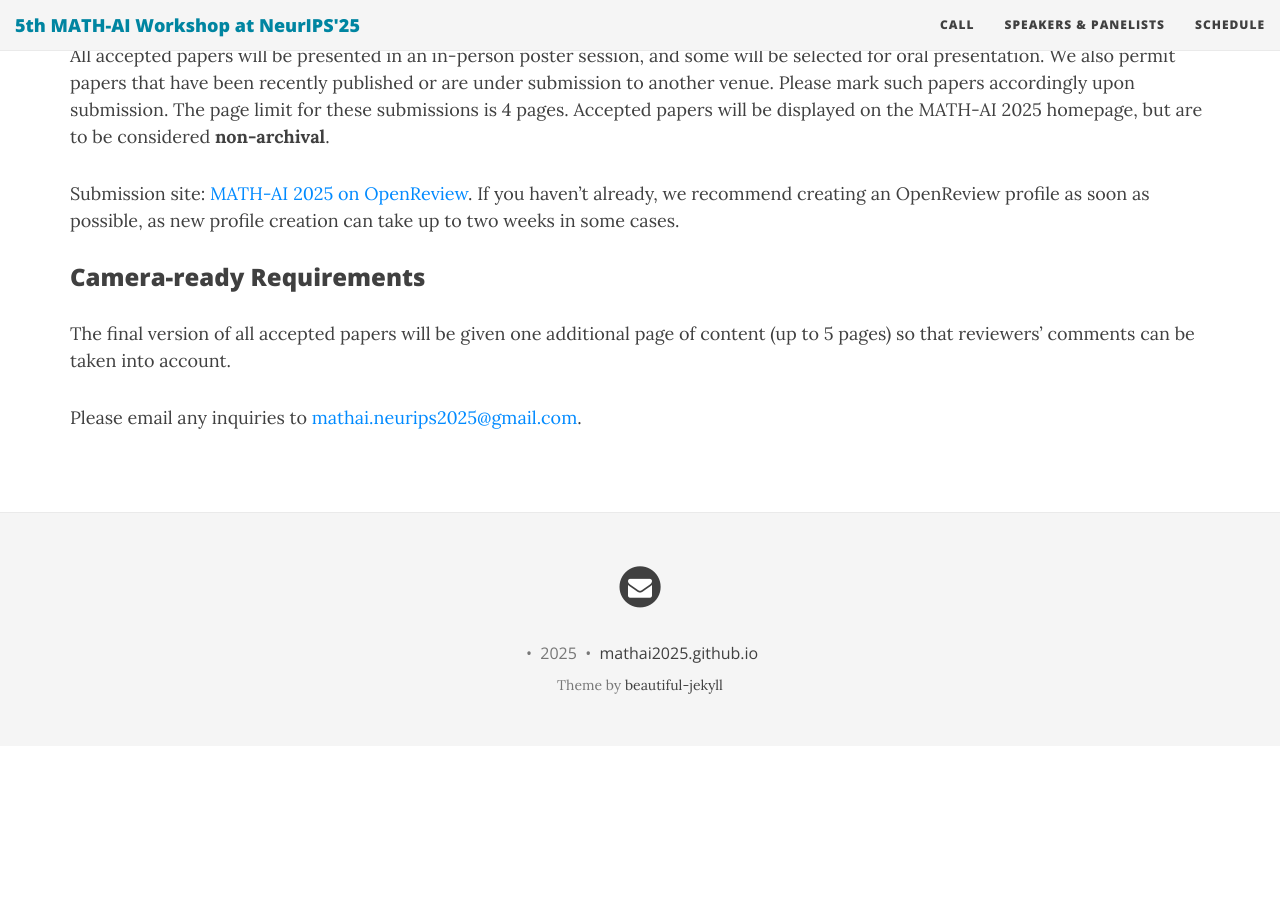
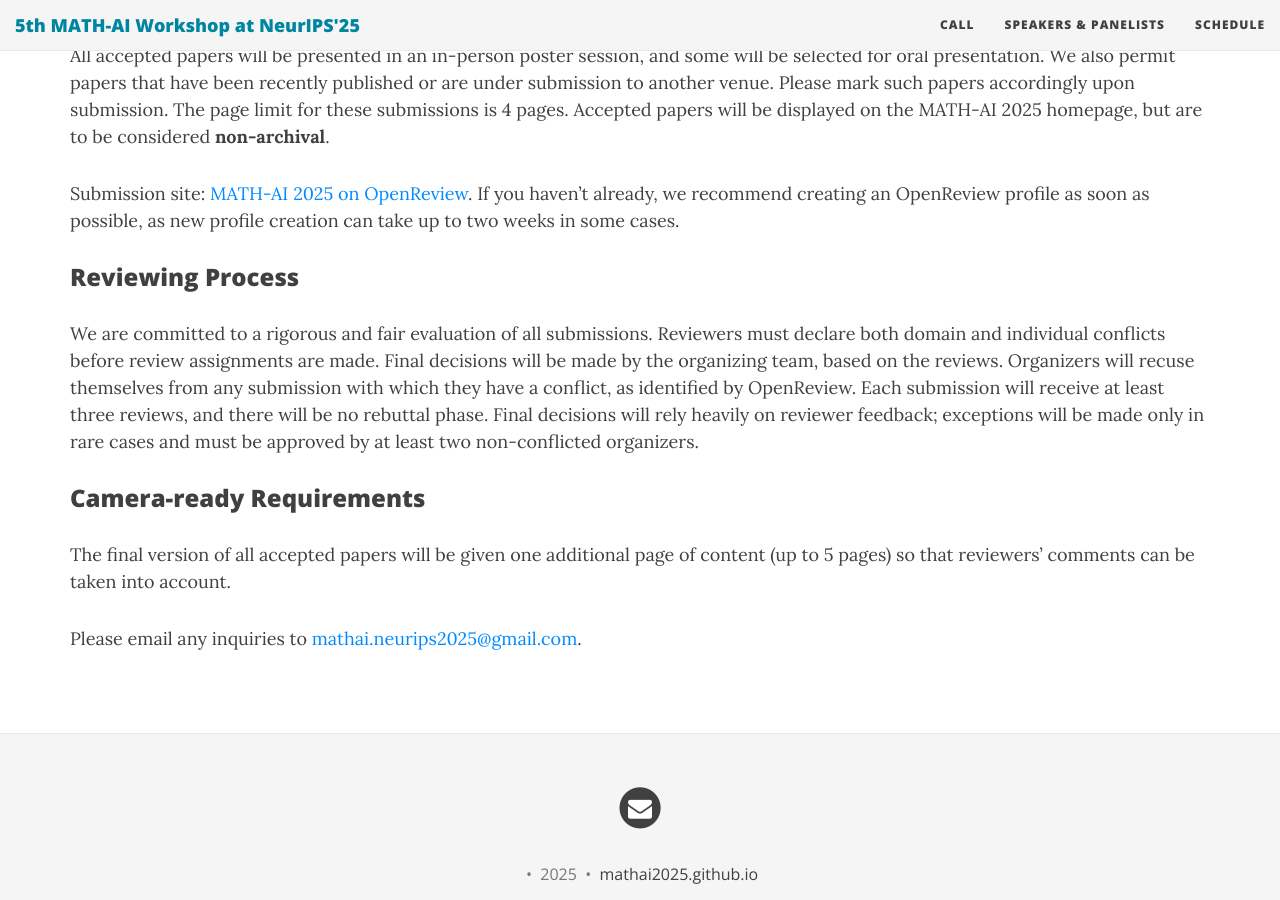
Before and after one commit to mathai2025/mathai2025.github.io, a Jekyll site: the page built from cfp.md, in a window 1280 px wide and 900 px high, scrolled down 1497 px. Built offline with Jekyll 4.4.1, drawn with Linux system fonts in a browser that asks for light colours; nearby versions of some CDN libraries; before the commit the page ends 2243 px from its top, so only the background shows below that.

Commit message:
Update cfp.md

```diff
--- a/cfp.md
+++ b/cfp.md
@@ -46,6 +46,10 @@ All accepted papers will be presented in an in-person poster session, and some w
 Submission site: [MATH-AI 2025 on OpenReview](https://openreview.net/group?id=NeurIPS.cc/2025/Workshop/MATH-AI). If you haven't already, we recommend creating an OpenReview profile as soon as possible, as new profile creation can take up to two weeks in some cases.
 
 
+### Reviewing Process
+
+We are committed to a rigorous and fair evaluation of all submissions. Reviewers must declare both domain and individual conflicts before review assignments are made. Final decisions will be made by the organizing team, based on the reviews. Organizers will recuse themselves from any submission with which they have a conflict, as identified by OpenReview. Each submission will receive at least three reviews, and there will be no rebuttal phase. Final decisions will rely heavily on reviewer feedback; exceptions will be made only in rare cases and must be approved by at least two non-conflicted organizers.
+
 ### Camera-ready Requirements
 
 The final version of all accepted papers will be given one additional page of content (up to 5 pages) so that reviewers’ comments can be taken into account.
```
